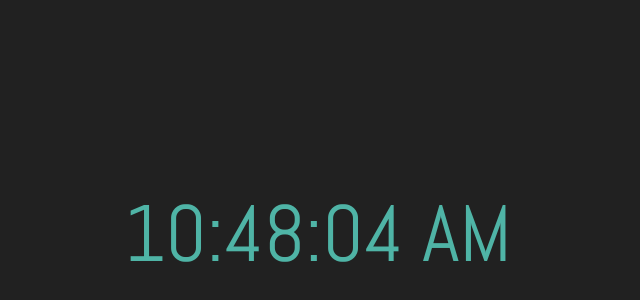
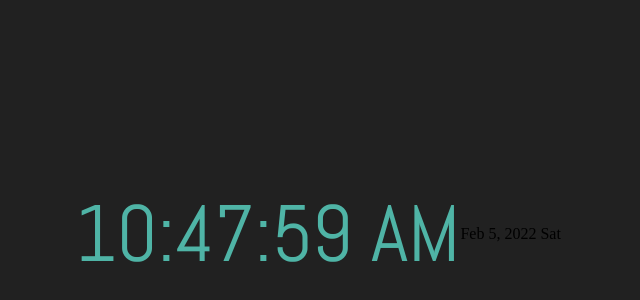
Before and after one commit to okamuralh/Digital-clock-js, a plain HTML site: page index.html in a window 1280 px wide. Shown: the part 24-324 px from the top of the page, without its empty margins (322-962 px from the left). Drawn offline with Linux system fonts and the light colour scheme.

Commit message:
showDate function created

```diff
--- a/index.html
+++ b/index.html
@@ -18,6 +18,10 @@
     <div id="my-clock" class="clock">
       test
     </div>
+
+    <div id="date" class="">
+      test
+    </div>
   </div>
 
   <script src="script.js"></script>
--- a/script.js
+++ b/script.js
@@ -1,5 +1,31 @@
+let date = new Date();
+
+function showDate() {
+  let d = date.getDate();
+  let months = [
+    "Jan",
+    "Feb",
+    "Mar",
+    "Apr",
+    "May",
+    "Jun",
+    "Jul",
+    "Aug",
+    "Sep",
+    "Oct",
+    "Nov",
+    "Dec",
+  ];
+  let m = months[date.getMonth()];
+  let y = date.getFullYear();
+  let days = ["Sun", "Mon", "Tue", "Wed", "Thu", "Fri", "Sat"];
+  let weekDay = days[date.getDay()];
+  let currentDate = document.querySelector("#date");
+
+  currentDate.innerHTML = `${m} ${d}, ${y} ${weekDay}`;
+}
+
 function showTime() {
-  let date = new Date();
   let h = date.getHours();
   let m = date.getMinutes();
   let s = date.getSeconds();
@@ -33,4 +59,5 @@ function showTime() {
   setTimeout(showTime, 1000);
 }
 
+showDate();
 showTime();
```
